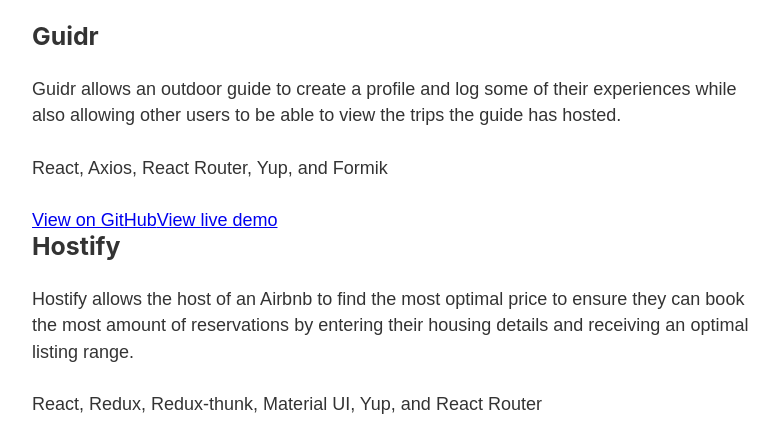
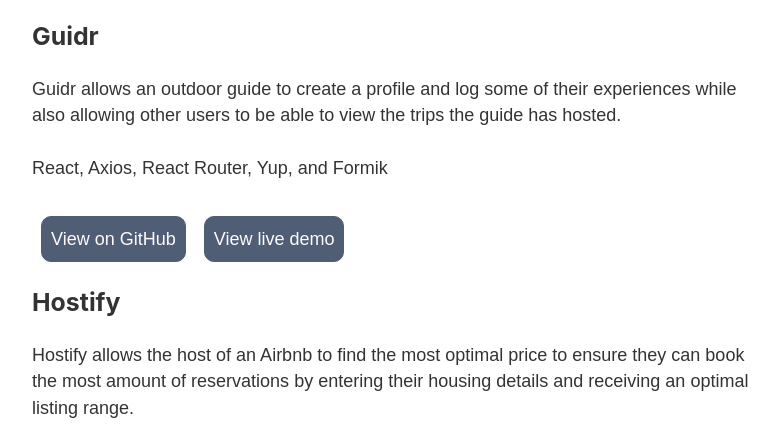
Before and after one commit to mranthonysutton/gatsby-portfolio, a Gatsby site: page /portfolio in a window 1280 px wide. Shown: the part 371-800 px from the top of the page, without its empty margins (242-1026 px from the left). Built offline with nearby package versions, Linux system fonts and the light colour scheme; Gatsby itself is replaced by a stand-in of ours.

```diff
--- a/content/pages/contact.mdx
+++ b/content/pages/contact.mdx
@@ -3,8 +3,15 @@ title: Contact
 slug: contact
 template: default
 ---
+import contactStyles from "./contact.module.scss"
+
+
+<div className={contactStyles.container}>
 
 If you would like to get in touch with me, please reach out via [email](mailto:anthony.sutton95@gmail.com) or through my social media
 
+
 - [GitHub](https://github.com/mranthonysutton)
 - [LinkedIn](https://www.linkedin.com/in/mranthonysutton/)
+
+</div>
--- /dev/null
+++ b/content/pages/contact.module.scss
@@ -0,0 +1,10 @@
+.container {
+  a {
+    color: #b76d68;
+    text-decoration: none;
+
+    &:hover {
+      text-decoration: underline;
+    }
+  }
+}
--- a/src/pages/portfolio.js
+++ b/src/pages/portfolio.js
@@ -3,6 +3,7 @@ import { graphql, useStaticQuery } from "gatsby";
 import { MDXRenderer } from "gatsby-plugin-mdx";
 import Layout from "../components/layout";
 import Head from "../components/head";
+import portfolioStyles from "./portfolio.module.scss";
 
 const PortfolioPage = () => {
   const portfolioData = useStaticQuery(graphql`
@@ -34,20 +35,20 @@ const PortfolioPage = () => {
           <h3>{portfolio.node.frontmatter.title}</h3>
           <p>{portfolio.node.frontmatter.description}</p>
           <MDXRenderer>{portfolio.node.body}</MDXRenderer>
-          <div>
+          <div className={portfolioStyles.buttonContainer}>
             <a
               href={portfolio.node.frontmatter.github}
               target="_blank"
               rel="noopener noreferrer"
             >
-              View on GitHub
+              <button>View on GitHub</button>
             </a>
             <a
               href={portfolio.node.frontmatter.url}
               target="_blank"
               rel="noopener noreferrer"
             >
-              View live demo
+              <button>View live demo</button>
             </a>
           </div>
         </div>
--- /dev/null
+++ b/src/pages/portfolio.module.scss
@@ -0,0 +1,20 @@
+.buttonContainer {
+  display: flex;
+  margin-bottom: 1rem;
+  flex-flow: wrap;
+
+  button {
+    margin: 0.5rem;
+    padding: 0.5rem;
+    background-color: #4f5d75;
+    border: 1px solid #4f5d75;
+    border-radius: 10px;
+    color: snow;
+
+    &:hover {
+      cursor: pointer;
+      background-color: #7384a0;
+      border: 1px solid #7384a0;
+    }
+  }
+}
```
Also changed, not shown: src/styles/index.scss (+0 -250 lines).
